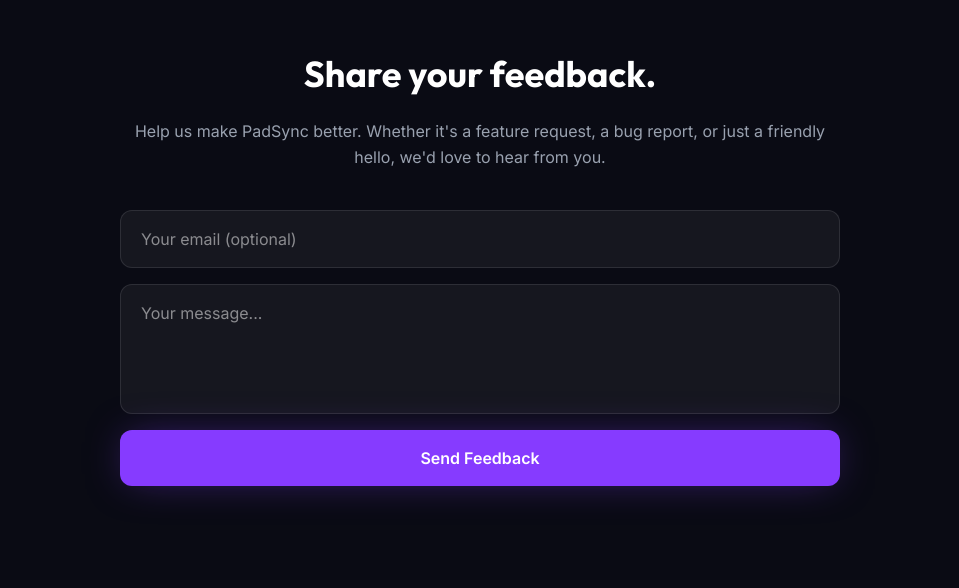
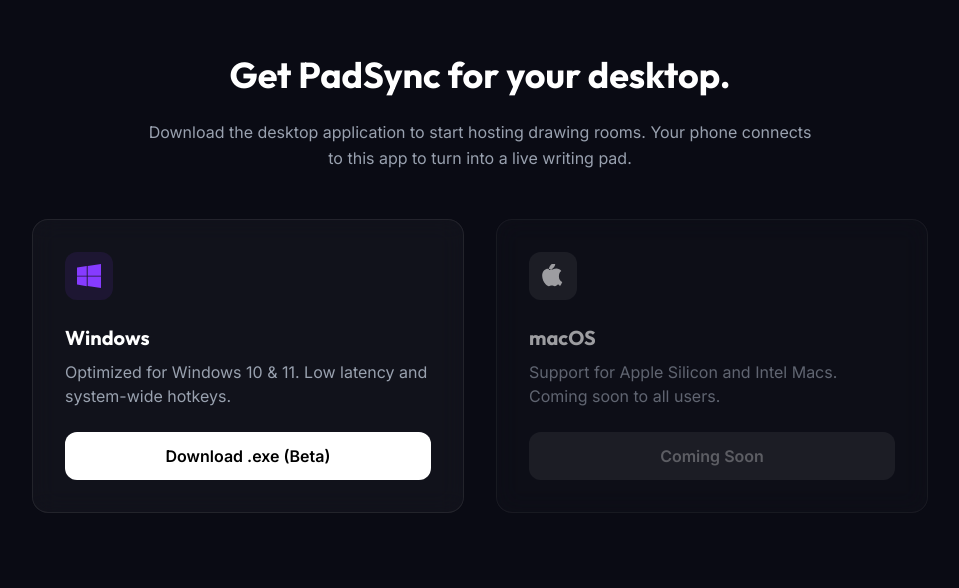
Before and after one commit to aaravaditya051-svg/padsync, an Astro site in the folder apps/landing/: page / in a window 1280 px wide. Shown: the part 1992-2580 px from the top of the page, without its empty margins (160-1119 px from the left). Built offline with nearby package versions, Linux system fonts and the light colour scheme; Astro itself is replaced by a stand-in of ours.

Commit message:
add download section to landing page

```diff
--- a/apps/landing/src/pages/index.astro
+++ b/apps/landing/src/pages/index.astro
@@ -86,6 +86,42 @@ import Layout from '../layouts/Layout.astro';
 			</div>
 		</section>
 
+		<!-- Download Section -->
+		<section id="download" class="max-w-7xl mx-auto px-6 py-32 border-t border-white/5 text-center">
+			<h2 class="text-4xl font-bold mb-6 outfit">Get PadSync for your desktop.</h2>
+			<p class="text-gray-400 mb-12 max-w-2xl mx-auto leading-relaxed">
+				Download the desktop application to start hosting drawing rooms. Your phone connects to this app to turn into a live writing pad.
+			</p>
+
+			<div class="grid md:grid-cols-2 gap-8 max-w-4xl mx-auto text-left">
+				<div class="p-8 glass-card rounded-2xl border border-white/10 flex flex-col justify-between">
+					<div>
+						<div class="w-12 h-12 bg-[#863BFF]/10 rounded-xl flex items-center justify-center text-[#863BFF] mb-6">
+							<svg class="w-6 h-6" fill="currentColor" viewBox="0 0 24 24"><path d="M0 3.449L9.75 2.1V11.7H0V3.449zm0 9.151h9.75v9.6L0 20.551V12.6zm10.65-10.5L24 0v11.7h-13.35V2.1zM10.65 12.6H24V24l-13.35-1.95V12.6z"/></svg>
+						</div>
+						<h3 class="text-xl font-bold mb-2 outfit">Windows</h3>
+						<p class="text-gray-400 mb-6">Optimized for Windows 10 & 11. Low latency and system-wide hotkeys.</p>
+					</div>
+					<a href="#" class="inline-flex items-center justify-center px-6 py-3 bg-white text-black rounded-xl font-semibold hover:bg-gray-200 transition-colors">
+						Download .exe (Beta)
+					</a>
+				</div>
+
+				<div class="p-8 glass-card rounded-2xl border border-white/10 opacity-60 flex flex-col justify-between">
+					<div>
+						<div class="w-12 h-12 bg-white/10 rounded-xl flex items-center justify-center text-white mb-6">
+							<svg class="w-6 h-6" fill="currentColor" viewBox="0 0 24 24"><path d="M17.05 20.28c-.96.95-2.04 1.9-3.26 1.9-1.2 0-1.59-.73-2.94-.73-1.35 0-1.8.71-2.94.73-1.14.02-2.31-1-3.27-1.93-1.96-1.9-3.48-5.38-3.48-8.42 0-4.66 3.01-7.12 5.86-7.12 1.5 0 2.9.89 3.82.89.92 0 2.61-1.07 4.39-1.07 2.37 0 4.14 1.21 5.09 2.58-2.02 1.22-2.39 3.51-2.39 5.58 0 2.47 1.51 4.5 3.32 5.29-.6 1.45-1.4 2.87-2.2 4.1zm-4.38-16.7c.96-1.12 1.61-2.68 1.61-4.24 0-.22-.03-.43-.07-.63-1.53.06-3.39 1.02-4.49 2.3-.99 1.14-1.85 2.74-1.85 4.3 0 .22.04.45.08.65 1.7.13 3.42-.87 4.72-2.38z"/></svg>
+						</div>
+						<h3 class="text-xl font-bold mb-2 outfit">macOS</h3>
+						<p class="text-gray-400 mb-6">Support for Apple Silicon and Intel Macs. Coming soon to all users.</p>
+					</div>
+					<button disabled class="cursor-not-allowed inline-flex items-center justify-center px-6 py-3 bg-white/10 text-white/50 rounded-xl font-semibold">
+						Coming Soon
+					</button>
+				</div>
+			</div>
+		</section>
+
 		<!-- Feedback Section -->
 		<section id="feedback" class="max-w-3xl mx-auto px-6 py-32 text-center">
 			<h2 class="text-4xl font-bold mb-6 outfit">Share your feedback.</h2>
```
